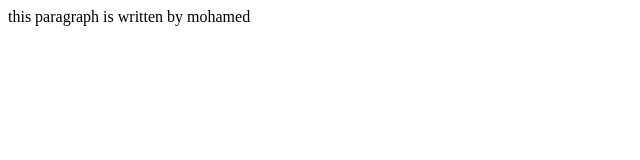
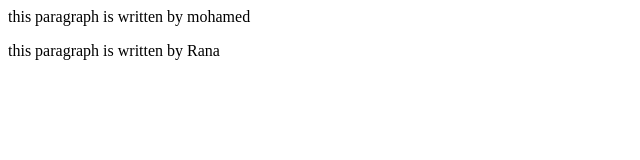
Before and after one commit to ahmedswaby/learn-Git, a plain HTML site: page index.html in a window 1280 px wide. Shown: the whole page, without its empty margins (0-640 px from the left). Drawn offline with Linux system fonts and the light colour scheme.

Commit message:
updated by rana

```diff
--- a/index.html
+++ b/index.html
@@ -6,6 +6,9 @@
 
     <body>
         <p> this paragraph is written by mohamed </p>
+
+
+        <p> this paragraph is written by Rana </p>
 
 
 
```
